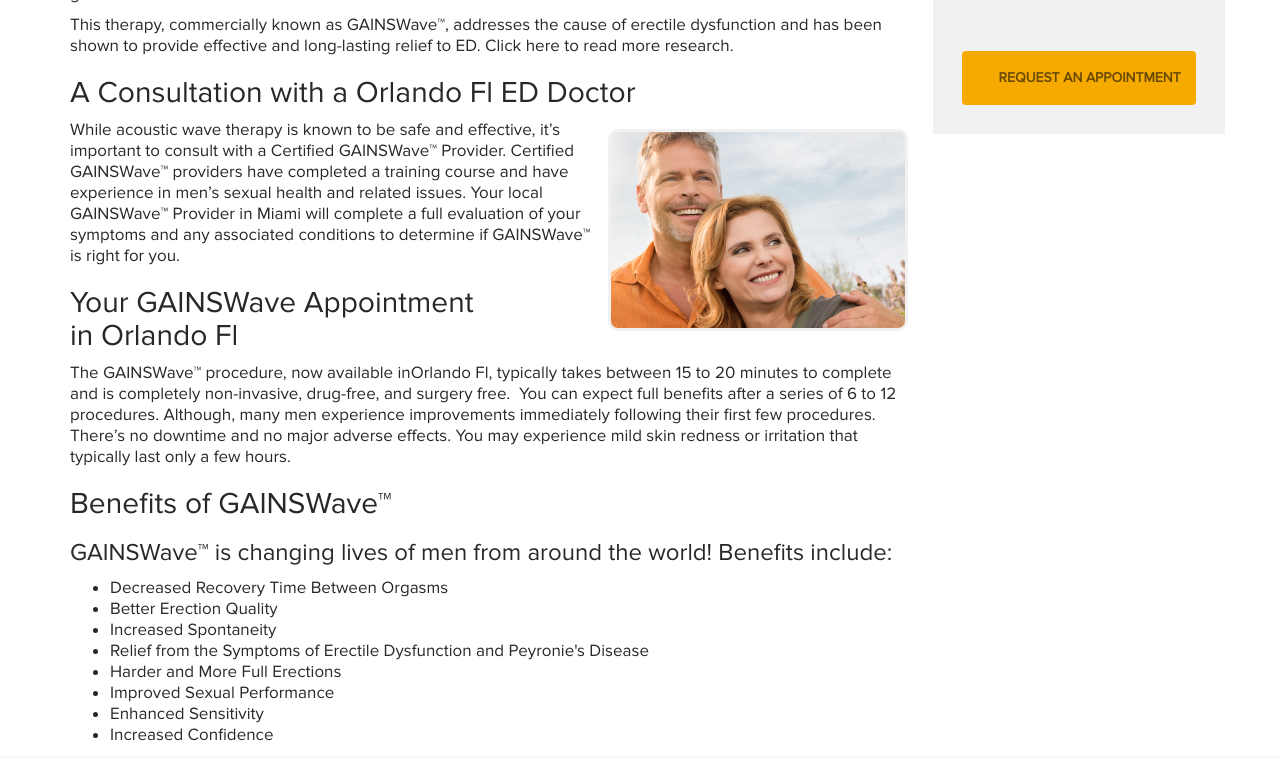
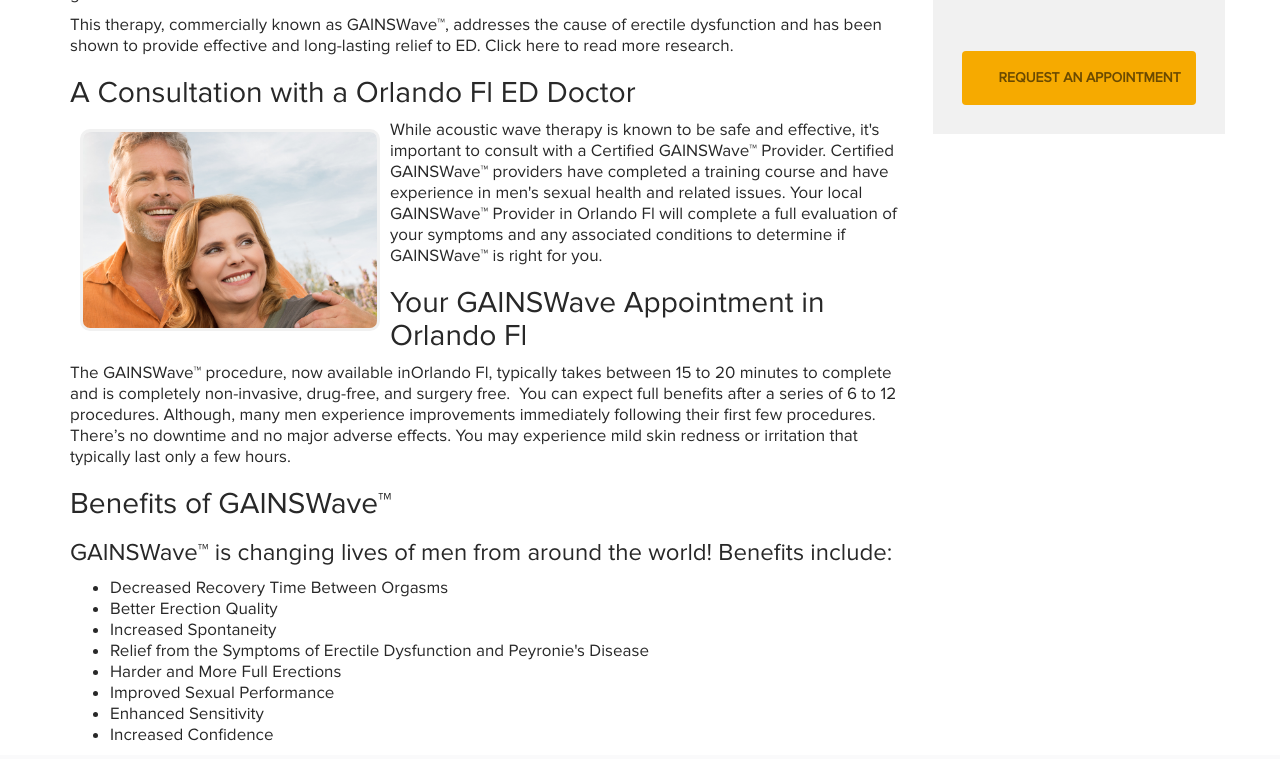
Before and after one commit to aaghealth/gainswavecolumbus.com, a Jekyll site: the page built from the-procedure.html, in a window 1280 px wide and 900 px high, scrolled down 617 px, cut to the strip 141-900 px from the top of the window. Built offline with Jekyll 4.4.1, drawn with Linux system fonts in a browser that asks for light colours; nearby versions of some CDN libraries.

Commit message:
Update the-procedure.html

```diff
--- a/the-procedure.html
+++ b/the-procedure.html
@@ -2,7 +2,7 @@
 title: The GAINSWave Procedure
 layout: page-sidebar
 ---
-<img src="/assets/images/ed-treatment4.jpg" alt="{{page.title}} {{site.keyword_location}}" class="pageimg imgleft">
+<img src="/assets/images/ed-treatment4.jpg" alt="{{page.title}} {{site.keyword_location}}" class="pageimg imgright">
 
 <p>Erectile function correlates with the level of blood flow to the penis. Utilizing pulsed acoustic waves to open existing blood vessels and create new blood vessels, GAINSWave&trade; is a groundbreaking sexual health solution.</p>
 <p>GAINSWave&trade; therapy is a series of simple in-office procedures that is completely non-invasive, drug-free, and surgery free. You local Certified GAINSWave&trade; provider in {{site.keyword_location}}&nbsp;will review your symptoms and recommend the right protocol for you.</p>
@@ -17,9 +17,9 @@
 <p>As men age, blood vessels in the penis deteriorate and fill with micro-plaque. When these blood vessels are diminished or damaged, they don&rsquo;t supply enough blood to the penis to create healthy erections.</p>
 <p>For decades, scientists in Europe have using pulsed acoustic waves known as shockwave therapy, to assist men with Erectile Dysfunction and Peyronie&rsquo;s Disease. GAINSWave applies acoustic waves to the penis, which breaks up micro-plaque to open existing blood vessels as well as stimulate a natural biological reaction to boost the growth of new blood vessels. &nbsp;</p>
 <p>This therapy, commercially known as GAINSWave&trade;, addresses the cause of erectile dysfunction and has been shown to provide effective and long-lasting relief to ED. Click here to read more research.</p>
-<h2>A Consultation with a {{site.keyword_location}} ED Doctor</h2><img src="/assets/images/ed-treatment5.jpg" alt="{{page.title}} {{site.keyword_location}}" class="pageimg imgright">
-<p>While acoustic wave therapy is known to be safe and effective, it&rsquo;s important to consult with a Certified GAINSWave&trade; Provider. Certified GAINSWave&trade; providers have completed a training course and have experience in men&rsquo;s sexual health and related issues. Your local GAINSWave&trade; Provider in Miami will complete a full evaluation of your symptoms and any associated conditions to determine if GAINSWave&trade; is right for you.</p>
-<h2>Your GAINSWave Appointment in&nbsp;{{site.keyword_location}}</h2>
+<h2>A Consultation with a {{site.keyword_location}} ED Doctor</h2><img src="/assets/images/ed-treatment5.jpg" alt="{{page.title}} {{site.keyword_location}}" class="pageimg imgleft">
+<p>While acoustic wave therapy is known to be safe and effective, it's important to consult with a Certified GAINSWave&trade; Provider. Certified GAINSWave&trade; providers have completed a training course and have experience in men's sexual health and related issues. Your local GAINSWave&trade; Provider in {{site.keyword_location}} will complete a full evaluation of your symptoms and any associated conditions to determine if GAINSWave&trade; is right for you.</p>
+<h2>Your GAINSWave Appointment in {{site.keyword_location}}</h2>
 <p>The GAINSWave&trade; procedure, now available in{{site.keyword_location}}, typically takes between 15 to 20 minutes to complete and is completely non-invasive, drug-free, and surgery free. &nbsp;You can expect full benefits after a series of 6 to 12 procedures. Although, many men experience improvements immediately following their first few procedures. There&rsquo;s no downtime and no major adverse effects. You may experience mild skin redness or irritation that typically last only a few hours.</p>
 <h2>Benefits of GAINSWave&trade;</h2>
 <h3>GAINSWave&trade; is changing lives of men from around the world! Benefits include:</h3>
```
